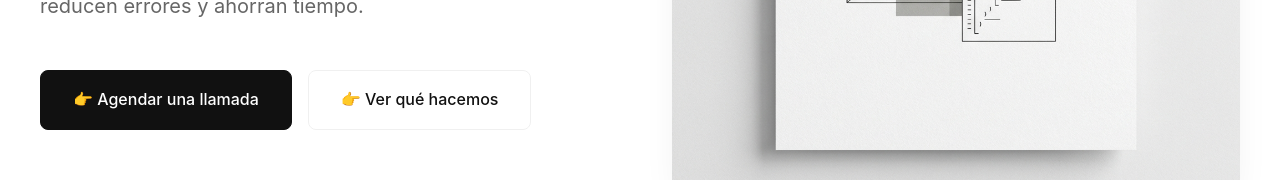
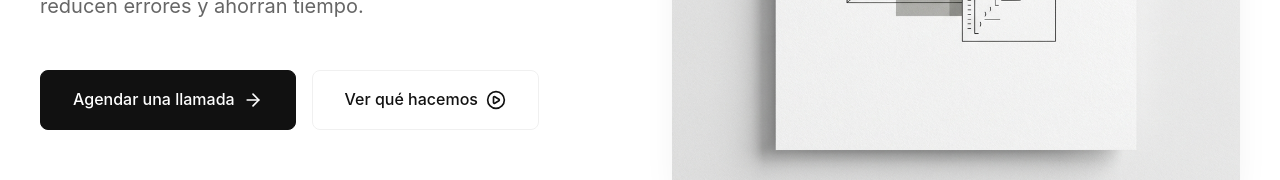
Before and after one commit to GianniRod/codemind-studios, a React (Vite) app: page / in a window 1280 px wide. Shown: the part 503-683 px from the top of the page. Built offline with nearby package versions, Linux system fonts and the light colour scheme.

Commit message:
Update Hero.jsx

```diff
--- a/src/components/Hero.jsx
+++ b/src/components/Hero.jsx
@@ -1,5 +1,6 @@
 import React from 'react';
 import heroImage from '../assets/hero_abstract_ui.png';
+import { ArrowRight, PlayCircle } from 'lucide-react';
 
 export default function Hero() {
     return (
@@ -13,8 +14,12 @@ export default function Hero() {
                     Diseñamos y construimos sistemas que ordenan procesos, reducen errores y ahorran tiempo.
                 </p>
                 <div style={{ display: 'flex', gap: '1rem', flexWrap: 'wrap' }}>
-                    <a href="#contact" className="btn btn-primary">👉 Agendar una llamada</a>
-                    <a href="#services" className="btn btn-secondary">👉 Ver qué hacemos</a>
+                    <a href="#contact" className="btn btn-primary">
+                        Agendar una llamada <ArrowRight size={20} style={{ marginLeft: '8px' }} />
+                    </a>
+                    <a href="#services" className="btn btn-secondary">
+                        Ver qué hacemos <PlayCircle size={20} style={{ marginLeft: '8px' }} />
+                    </a>
                 </div>
             </div>
 
```
